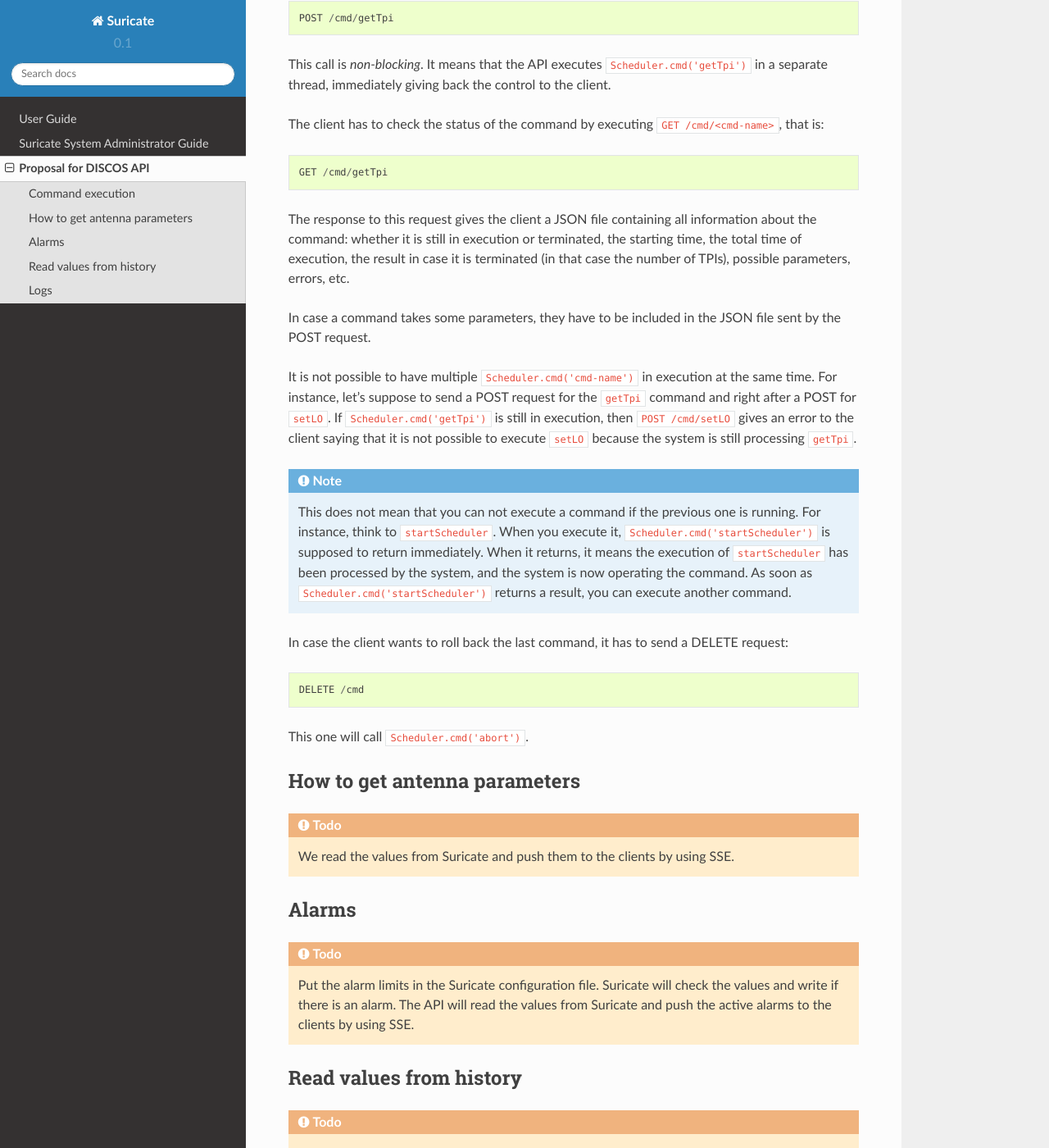
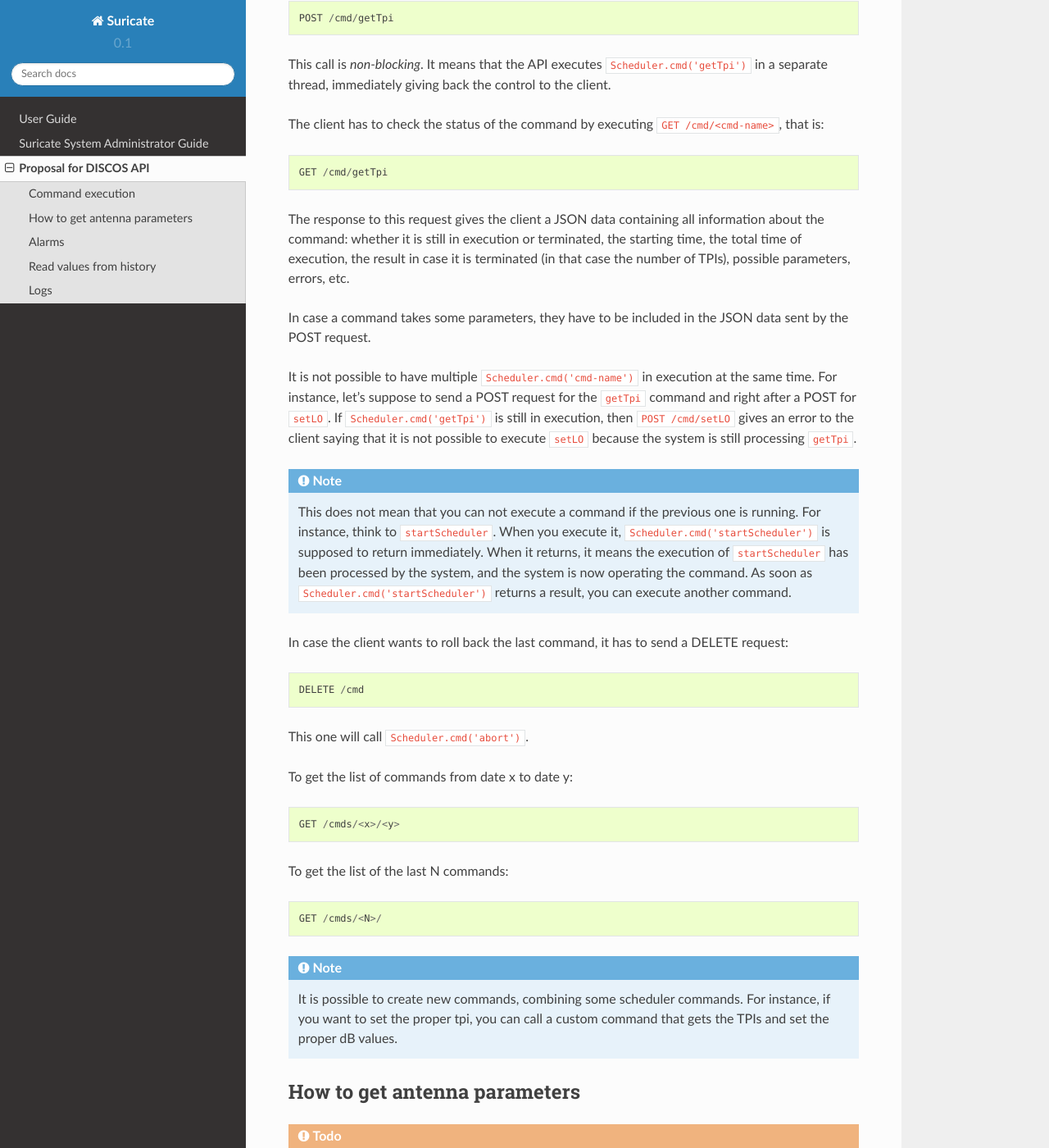
Before and after one commit to discos/suricate, a Sphinx documentation site: the page built from docs/rest_api.rst, in a window 1280 px wide and 1400 px high, scrolled down 632 px. Shown: the whole window at 82% size. Built offline with Sphinx 7.4.7 and the Read the Docs theme 2.0.0, drawn with Linux system fonts in a browser that asks for light colours.

Commit message:
Add new commands

```diff
--- a/docs/rest_api.rst
+++ b/docs/rest_api.rst
@@ -36,15 +36,14 @@ The client has to check the status of the command by executing
 
     GET /cmd/getTpi
 
-
-The response to this request gives the client a JSON file containing
+The response to this request gives the client a JSON data containing
 all information about the command: whether it is still in execution or
 terminated, the starting time, the total time of execution, the result in
 case it is terminated (in that case the number of TPIs), possible parameters,
 errors, etc.
 
 In case a command takes some parameters, they have to be
-included in the JSON file sent by the POST request.
+included in the JSON data sent by the POST request.
 
 It is not possible to have multiple ``Scheduler.cmd('cmd-name')`` in execution at
 the same time.  For instance, let's suppose to send a POST request for the ``getTpi`` command and
@@ -66,6 +65,18 @@ send a DELETE request::
    DELETE /cmd
 
 This one will call ``Scheduler.cmd('abort')``.
+
+To get the list of commands from date x to date y::
+
+   GET /cmds/<x>/<y>
+
+To get the list of the last N commands::
+
+   GET /cmds/<N>/
+
+.. note:: It is possible to create new commands, combining some scheduler
+   commands.  For instance, if you want to set the proper tpi, you can
+   call a custom command that gets the TPIs and set the proper dB values.
 
 
 .. _antenna_parameters:
```
